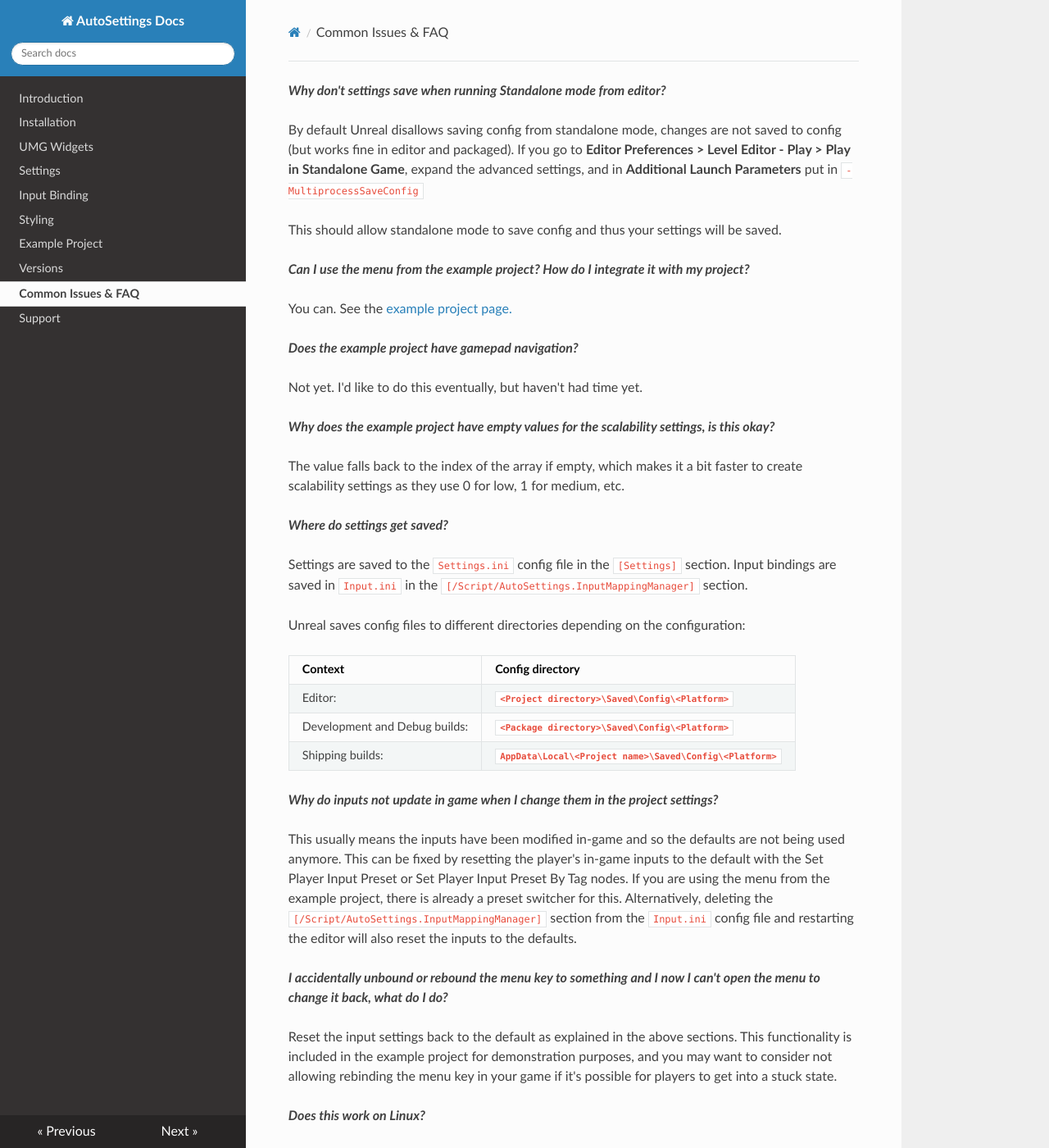
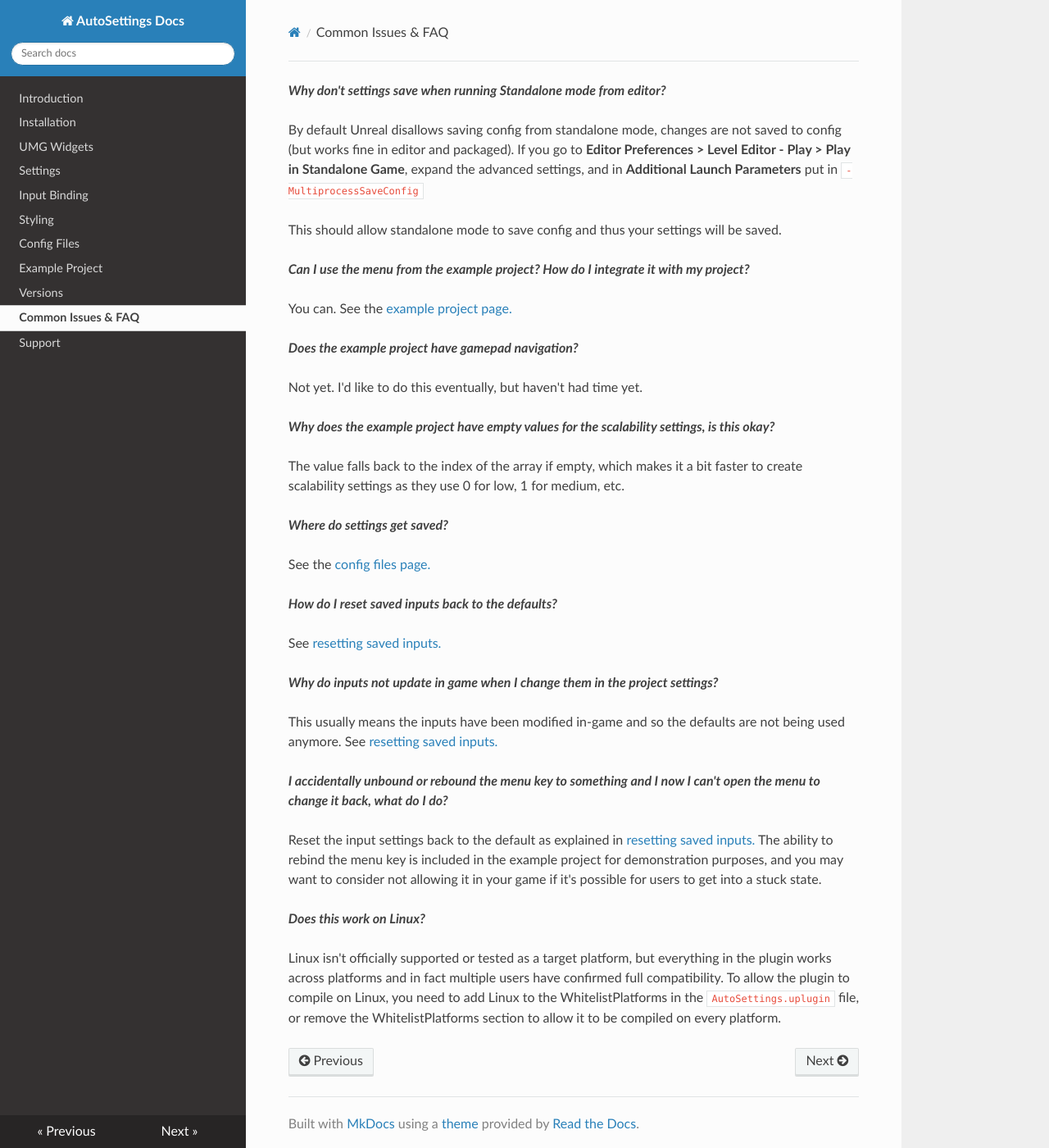
Before and after one commit to Acren/AutoSettings-Docs, an MkDocs documentation site: the page built from docs/faq.md, in a window 1280 px wide and 1400 px high. Shown: the whole window at 82% size. Built offline with MkDocs 1.6.1, drawn with Linux system fonts in a browser that asks for light colours; nearby versions of some CDN libraries; old or Windows-style settings are respelled for this version of MkDocs.

Commit message:
Move some information around regarding resetting inputs.

```diff
--- a/docs/faq.md
+++ b/docs/faq.md
@@ -18,26 +18,20 @@ The value falls back to the index of the array if empty, which makes it a bit fa
 
 ***Where do settings get saved?***
 
-Settings are saved to the `Settings.ini` config file in the `[Settings]` section. Input bindings are saved in `Input.ini` in the `[/Script/AutoSettings.InputMappingManager]` section.
+See the [config files page.](/config-files/)
 
-Unreal saves config files to different directories depending on the configuration:
+***How do I reset saved inputs back to the defaults?***
 
-Context                       | Config directory
------------------------------ | ------------------
-Editor:                       |**`<Project directory>\Saved\Config\<Platform>`**
-Development and Debug builds: |**`<Package directory>\Saved\Config\<Platform>`**
-Shipping builds:              |**`AppData\Local\<Project name>\Saved\Config\<Platform>`**
+See [resetting saved inputs.](/input-binding/#resetting-saved-inputs)
 
 ***Why do inputs not update in game when I change them in the project settings?***
 
-This usually means the inputs have been modified in-game and so the defaults are not being used anymore.
-This can be fixed by resetting the player's in-game inputs to the default with the Set Player Input Preset or Set Player Input Preset By Tag nodes. If you are using the menu from the example project, there is already a preset switcher for this.
-Alternatively, deleting the `[/Script/AutoSettings.InputMappingManager]` section from the `Input.ini` config file and restarting the editor will also reset the inputs to the defaults.
+This usually means the inputs have been modified in-game and so the defaults are not being used anymore. See [resetting saved inputs.](/input-binding/#resetting-saved-inputs)
 
 ***I accidentally unbound or rebound the menu key to something and I now I can't open the menu to change it back, what do I do?***
 
-Reset the input settings back to the default as explained in the above sections.
-This functionality is included in the example project for demonstration purposes, and you may want to consider not allowing rebinding the menu key in your game if it's possible for players to get into a stuck state.
+Reset the input settings back to the default as explained in [resetting saved inputs.](/input-binding/#resetting-saved-inputs)
+The ability to rebind the menu key is included in the example project for demonstration purposes, and you may want to consider not allowing it in your game if it's possible for users to get into a stuck state.
 
 ***Does this work on Linux?***
 
--- a/mkdocs.yml
+++ b/mkdocs.yml
@@ -6,6 +6,7 @@ pages:
     - Settings: settings.md
     - Input Binding: input-binding.md
     - Styling: styling.md
+    - Config Files: config-files.md
     - Example Project: example-project.md
     - Versions: versions.md
     - Common Issues & FAQ: faq.md
```
Also changed, not shown: docs/config-files.md (added, +9 -0 lines), docs/input-binding.md (+10 -0 lines).
